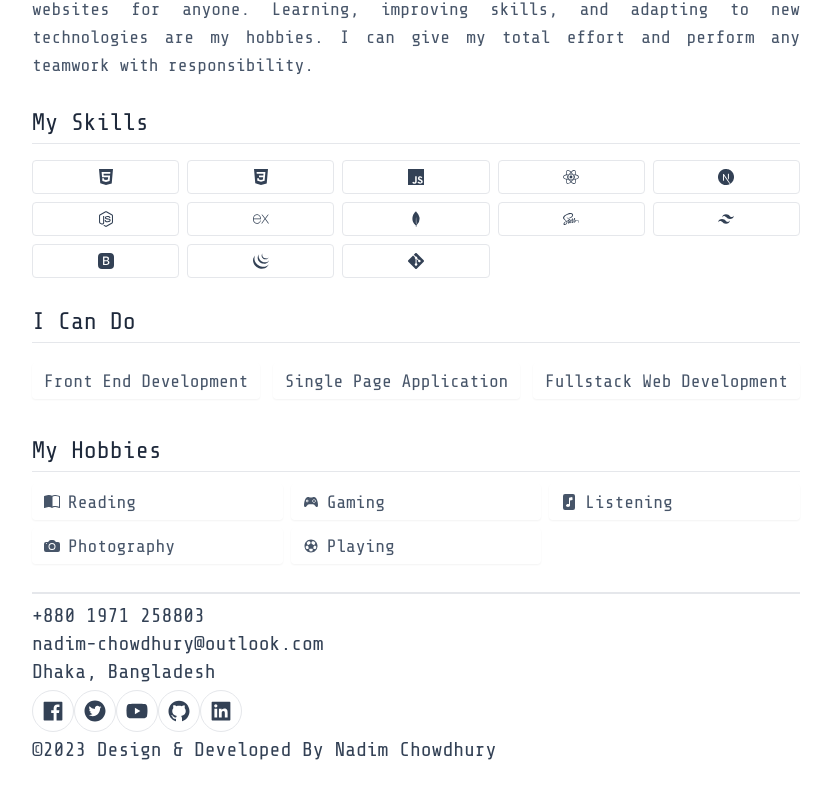
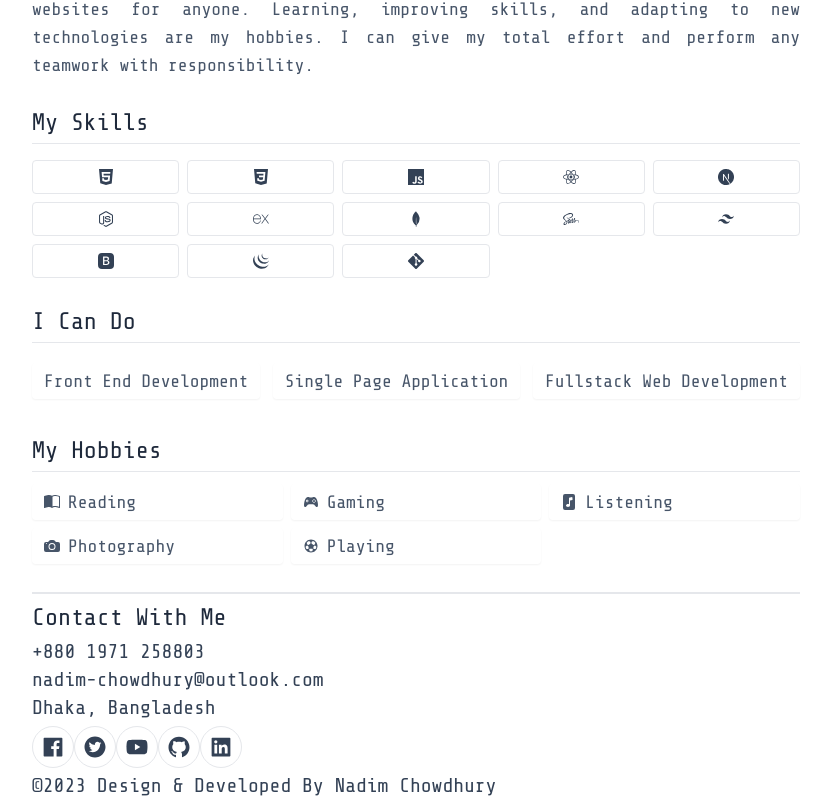
Before and after one commit to nadim-chowdhury/njs-portfolio, a Next.js app: page / in a window 1280 px wide. Shown: the part 420-1228 px from the top of the page, without its empty margins (224-1055 px from the left). Before the commit the page ends 1192 px from the top, so only its background shows below. Built offline with nearby package versions, Linux system fonts and the light colour scheme.

Commit message:
Add updated project files to Git

```diff
--- a/src/components/Footer.jsx
+++ b/src/components/Footer.jsx
@@ -10,6 +10,8 @@ import {
 export default function Footer() {
   return (
     <footer className="text-md sm:text-xl text-slate-700 py-2 border-t-2 sm:mx-3 lg:mx-0">
+      <h2 className="text-2xl text-slate-800 pb-1">Contact With Me</h2>
+
       <h3>+880 1971 258803</h3>
       <h3>nadim-chowdhury@outlook.com</h3>
       <h3>Dhaka, Bangladesh</h3>
```
